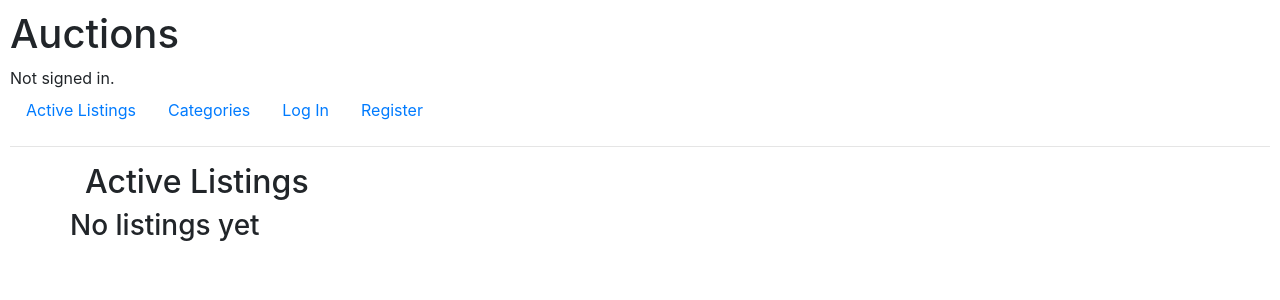
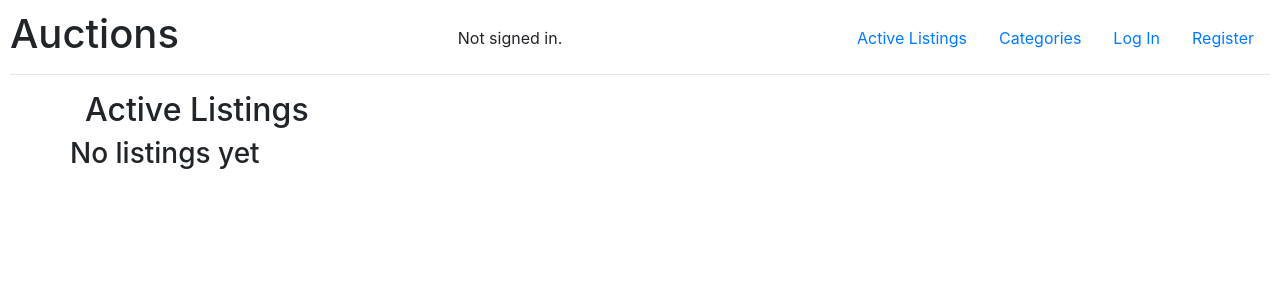
Before and after one commit to daniel-shanahan/commerce, a Django app: page / in a window 1280 px wide. Shown: the top 300 px of the page. Run offline with Django 3.2, Linux system fonts and the light colour scheme; data that the repository does not hold is empty; some libraries are stand-ins or nearby versions.

Commit message:
Styled navigation bar

```diff
--- a/auctions/templates/auctions/layout.html
+++ b/auctions/templates/auctions/layout.html
@@ -15,6 +15,7 @@
         <link href="{% static 'auctions/styles.css' %}" rel="stylesheet">
     </head>
     <body>
+        <div class="d-flex flex-wrap justify-content-between align-items-center">
             <h1>
                 Auctions
             </h1>
@@ -51,7 +52,8 @@
                     </li>
                 {% endif %}
             </ul>
-        <hr>
+        </div>
+        <hr class="mt-2">
         <div class="container">
             {% block body %}
             {% endblock %}
```
Lines whose indentation alone changed are shown as unchanged.
